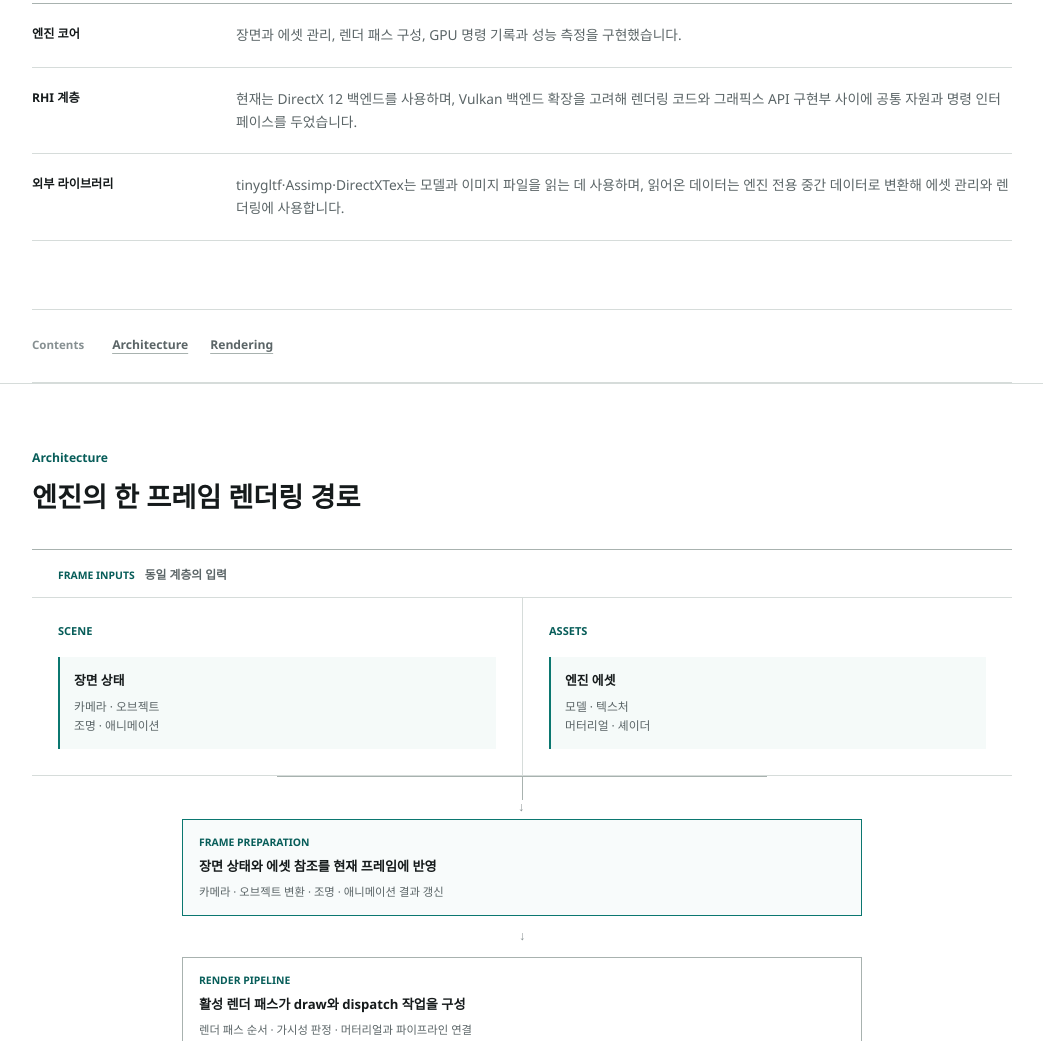
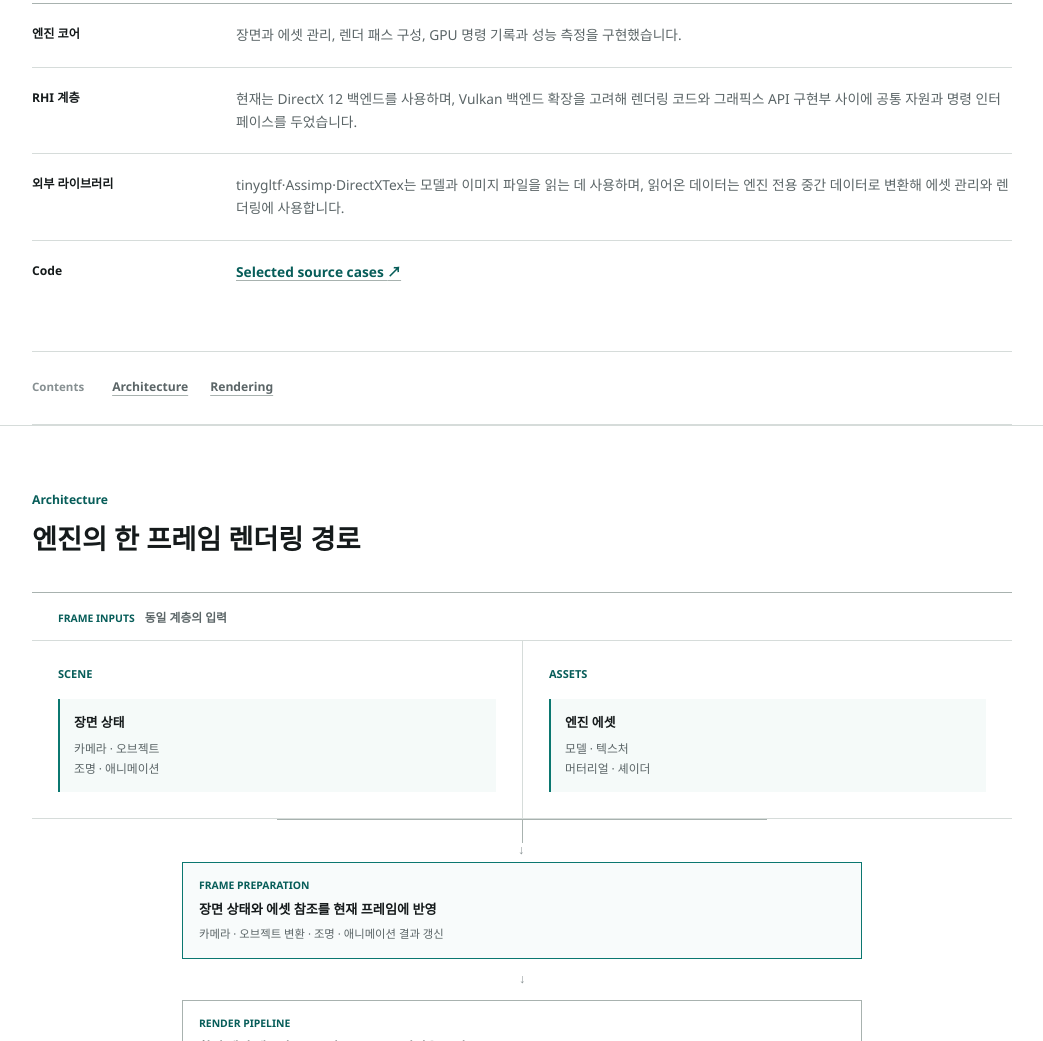
Before and after one commit to BeomJinNa/BeomJinNa.github.io, a plain HTML site: page projects/realtime-rendering-engine/index.html in a window 1280 px wide. Shown: the part 1195-2236 px from the top of the page, without its empty margins (118-1161 px from the left). Drawn offline with Linux system fonts and the light colour scheme.

Commit message:
Link TinyRenderer source cases

```diff
--- a/projects/realtime-rendering-engine/engine-detail.css
+++ b/projects/realtime-rendering-engine/engine-detail.css
@@ -404,6 +404,35 @@
   font-size: 0.86rem;
 }
 
+.detail-source-link {
+  display: grid;
+  margin: 0;
+  padding: 20px 0 0;
+  gap: 24px;
+  grid-template-columns: 180px minmax(0, 1fr);
+}
+
+.detail-source-link > span {
+  color: var(--ink);
+  font-size: 0.76rem;
+  font-weight: 720;
+}
+
+.detail-source-link a {
+  width: fit-content;
+  color: var(--teal-dark);
+  font-size: 0.86rem;
+  font-weight: 680;
+  text-decoration-color: var(--line-strong);
+  text-underline-offset: 3px;
+}
+
+.detail-source-link a:hover,
+.detail-source-link a:focus-visible {
+  color: var(--ink);
+  outline: none;
+}
+
 .rendering-list {
   border-top: 1px solid var(--line-strong);
 }
@@ -696,6 +725,15 @@
     margin-bottom: 7px;
   }
 
+  .detail-source-link {
+    display: block;
+  }
+
+  .detail-source-link > span {
+    display: block;
+    margin-bottom: 7px;
+  }
+
   .rendering-feature {
     padding-block: 40px 44px;
   }
--- a/projects/realtime-rendering-engine/index.html
+++ b/projects/realtime-rendering-engine/index.html
@@ -67,6 +67,13 @@
             <dd>tinygltf·Assimp·DirectXTex는 모델과 이미지 파일을 읽는 데 사용하며, 읽어온 데이터는 엔진 전용 중간 데이터로 변환해 에셋 관리와 렌더링에 사용합니다.</dd>
           </div>
         </dl>
+
+        <p class="detail-source-link">
+          <span>Code</span>
+          <a href="https://github.com/BeomJinNa/TinyRendererPublic" target="_blank" rel="noreferrer" aria-label="TinyRenderer 선별 소스 사례를 GitHub에서 새 창으로 보기">
+            Selected source cases <span aria-hidden="true">↗</span>
+          </a>
+        </p>
       </div>
     </section>
 
```
